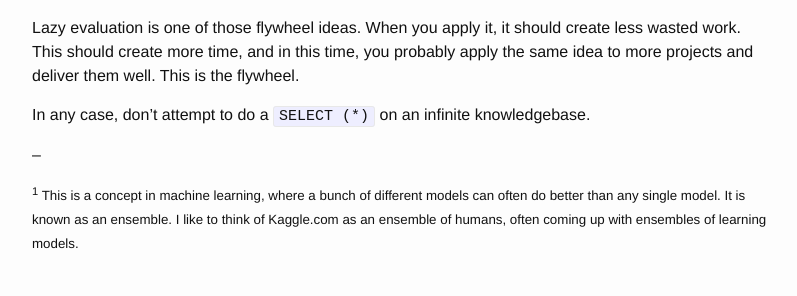
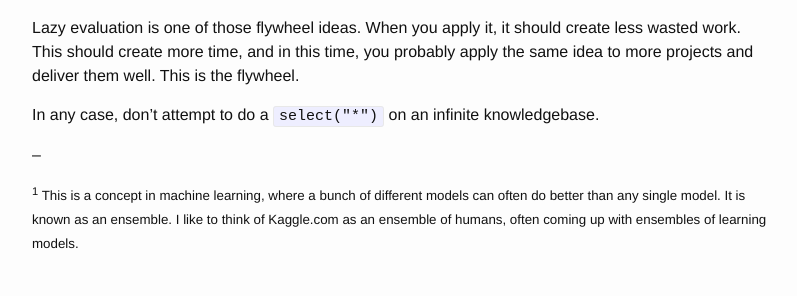
Before and after one commit to deepix/deepix.github.io, a Jekyll site: the page built from _posts/2020-06-28-lazy-eval.markdown, in a window 1280 px wide and 900 px high, scrolled down 1612 px. Shown: the part 407-703 px from the top of the window, without its empty margins (238-1035 px from the left). Built offline with Jekyll 4.4.1, drawn with Linux system fonts in a browser that asks for light colours.

Commit message:
minor edit to blog entry

```diff
--- a/_posts/2020-06-28-lazy-eval.markdown
+++ b/_posts/2020-06-28-lazy-eval.markdown
@@ -114,7 +114,7 @@ should create less wasted work.  This should create more time, and in
 this time, you probably apply the same idea to more projects and
 deliver them well.  This is the flywheel.
 
-In any case, don't attempt to do a `SELECT (*)` on an infinite
+In any case, don't attempt to do a `select("*")` on an infinite
 knowledgebase.
 
 
```
